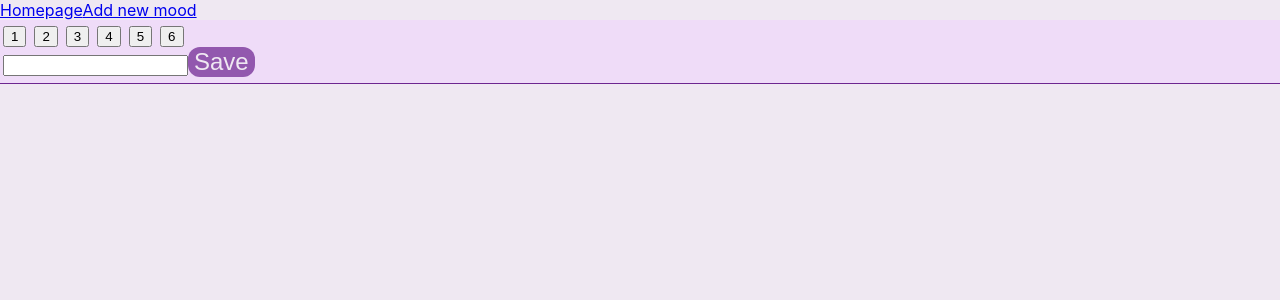
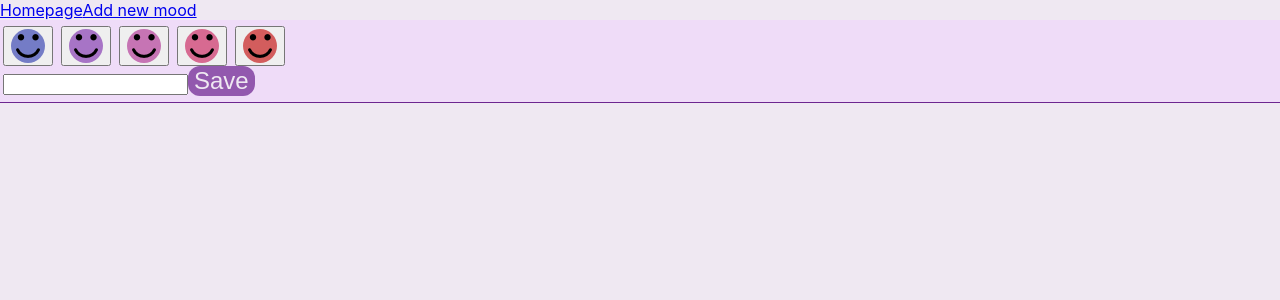
Before and after one commit to ndrlpzm/mood-tracker, a React (Create React App) app: page /mood in a window 1280 px wide. Shown: the top 300 px of the page. Built offline with nearby package versions, Linux system fonts and the light colour scheme.

Commit message:
Move value buttons to a component

```diff
--- /dev/null
+++ b/src/common-components/MoodValueButton.tsx
@@ -0,0 +1,40 @@
+import smileyImage from "../resources/smiling-emoticon-square-face.png";
+
+interface MoodValueButtonInput {
+  moodValue: number;
+  setMoodValue: React.Dispatch<React.SetStateAction<number>>;
+  isSelected: boolean;
+}
+function MoodValueButton({
+  moodValue,
+  setMoodValue,
+  isSelected,
+}: MoodValueButtonInput) {
+  var colorMappings = retrieveIconColors();
+  var style:string;
+  isSelected? style="selected": style="unselected";
+  const handleClickRating = (e: React.MouseEvent<HTMLButtonElement>) => {
+    e.preventDefault();
+    setMoodValue(moodValue);
+  };
+  return (
+    <button onClick={handleClickRating} key={moodValue} value={moodValue} className={style}>
+      <div
+        className="mood-value-container"
+        style={{ backgroundColor: colorMappings.get(moodValue) }}
+      >
+        <img alt={moodValue.toString()} src={smileyImage}></img>
+      </div>
+    </button>
+  );
+}
+function retrieveIconColors() {
+  const colorIcon = new Map();
+  colorIcon.set(1, "#747CC6");
+  colorIcon.set(2, "#A774C6");
+  colorIcon.set(3, "#C674B4");
+  colorIcon.set(4, "#D76A91");
+  colorIcon.set(5, "#D35D5D");
+  return colorIcon;
+}
+export default MoodValueButton;
--- a/src/detail/ValueContainer.tsx
+++ b/src/detail/ValueContainer.tsx
@@ -1,22 +1,16 @@
 import React from "react";
+import MoodValueButton from "../common-components/MoodValueButton";
 interface ValueContainerInput {
   moodValue: number;
   setMoodValue:  React.Dispatch<React.SetStateAction<number>>;
 }
 function ValueContainer({ moodValue, setMoodValue }: ValueContainerInput) {
-  const handleClickRating = (e: React.MouseEvent<HTMLButtonElement>) => {
-    e.preventDefault();
-      setMoodValue(parseInt(e.currentTarget.value));
-      // Remove parseint, try using valueAsNumber by changing the htmlelement used
-  };
-  const ratings: number[] = [1,2,3,4,5,6];
+  const ratings: number[] = [1,2,3,4,5];
   return (
     <div>
       {ratings.map(function (i) {
         return (
-          <button onClick={handleClickRating} key={i} value={i}>
-            {i}
-          </button>
+          <MoodValueButton moodValue={i} setMoodValue={setMoodValue} isSelected={moodValue===i}></MoodValueButton>
         );
       })}
     </div>
--- a/src/home/HomeArticle.tsx
+++ b/src/home/HomeArticle.tsx
@@ -35,13 +35,4 @@ function HomeArticle({ mood, colorMappings }: HomeArticleInput) {
 	  <>{art}</>
 	);
   }
-  function retrieveIconColors() {
-	const colorIcon = new Map();
-	colorIcon.set(1, "#747CC6");
-	colorIcon.set(2, "#A774C6");
-	colorIcon.set(3, "#C674B4");
-	colorIcon.set(4, "#D76A91");
-	colorIcon.set(5, "#D35D5D");
-	return colorIcon;
-  }
   export default HomeArticle;
--- a/src/index.css
+++ b/src/index.css
@@ -54,6 +54,10 @@ code {
 .filled-button:active {
   background-color: var(--accent-shadow);
 }
+.selected {
+  background-color: red;
+}
+
 
 @media (prefers-color-scheme: dark) {
   :root {
```
